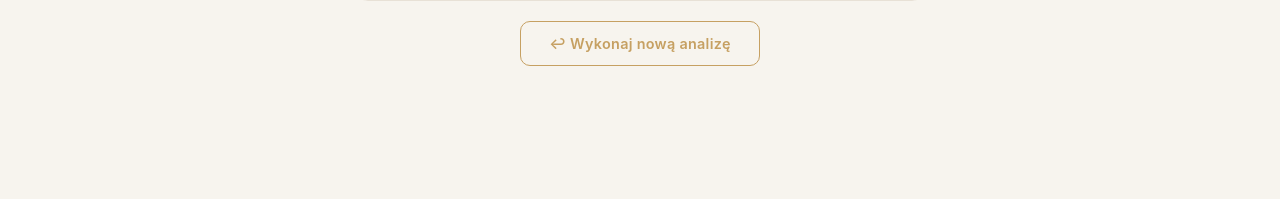
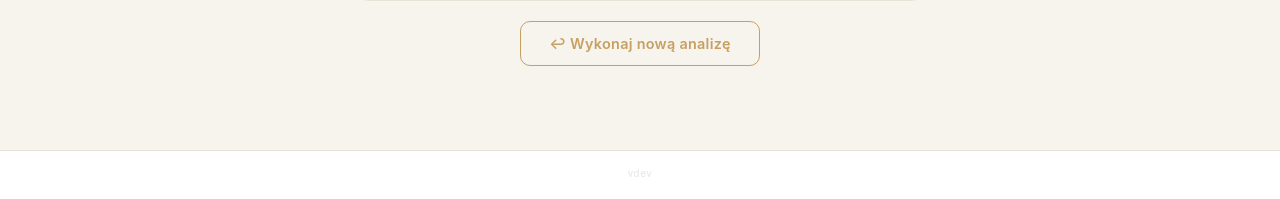
Before and after one commit to PiotrMD/face-analysis, a Flask app: page /demo in a window 1280 px wide. Shown: the part 2464-2663 px from the top of the page. Before the commit the page ends 2530 px from the top, so only its background shows below. Run offline with Flask 3, Linux system fonts and the light colour scheme.

Commit message:
Auto-generate app version from git hash, show in footer
APP_VERSION now reads git short hash at startup — changes automatically
with every deploy without manual updates.
Displayed as 'v<hash>' in footer of home and results pages (small, subtle).

Co-Authored-By: Claude Sonnet 4.6 <noreply@anthropic.com>

```diff
--- a/app.py
+++ b/app.py
@@ -66,6 +66,7 @@ def inject_globals():
         lang = 'pl'
     return {
         'static_version': STATIC_VERSION,
+        'app_version':    APP_VERSION,
         'ga_id':       os.getenv('GA_MEASUREMENT_ID', ''),
         'og_base_url': os.getenv('APP_URL', 'https://www.estetykamedyczna.pl'),
         'lang': lang,
@@ -162,7 +163,16 @@ def _run_analysis_v2(token: str, saved_paths: dict, lang: str = 'pl', user_age:
         return None
 
 
-APP_VERSION = "f7daef6-v10"  # hardcoded — update on each deploy to confirm Railway runs latest
+def _get_app_version() -> str:
+    import subprocess
+    try:
+        return subprocess.check_output(
+            ['git', 'rev-parse', '--short', 'HEAD'], text=True
+        ).strip()
+    except Exception:
+        return 'dev'
+
+APP_VERSION = _get_app_version()
 
 
 @app.route('/version')
--- a/static/style.css
+++ b/static/style.css
@@ -885,6 +885,13 @@ body {
     border-top: 1px solid var(--border);
     background: var(--bg-card);
     letter-spacing: .03em;
+}
+.home-footer__version {
+    font-size: .62rem;
+    color: var(--ink-5, #ccc);
+    margin-top: 4px;
+    letter-spacing: .05em;
+    opacity: .5;
 }
 
 /* ════════════════════════════════════════
--- a/templates/home.html
+++ b/templates/home.html
@@ -198,6 +198,7 @@
     <footer class="home-footer">
         <p>© 2026 Centrum Estetyki Medycznej</p>
         <p>{% if lang == 'en' %}dr Piotr Niedziałkowski MD{% else %}dr n. med. Piotr Niedziałkowski{% endif %}</p>
+        <p class="home-footer__version">v{{ app_version }}</p>
     </footer>
 
     <!-- LOADING OVERLAY -->
--- a/templates/results.html
+++ b/templates/results.html
@@ -418,6 +418,9 @@
         </div><!-- /res-wrap -->
         {% endif %}
     </main>
+    <footer style="text-align:center;padding:12px 0 20px;">
+        <p class="home-footer__version">v{{ app_version }}</p>
+    </footer>
 
     <!-- ── MODAL KONSULTACJI ── -->
     <div id="modalOverlay" aria-hidden="true" role="dialog" aria-modal="true"
```
